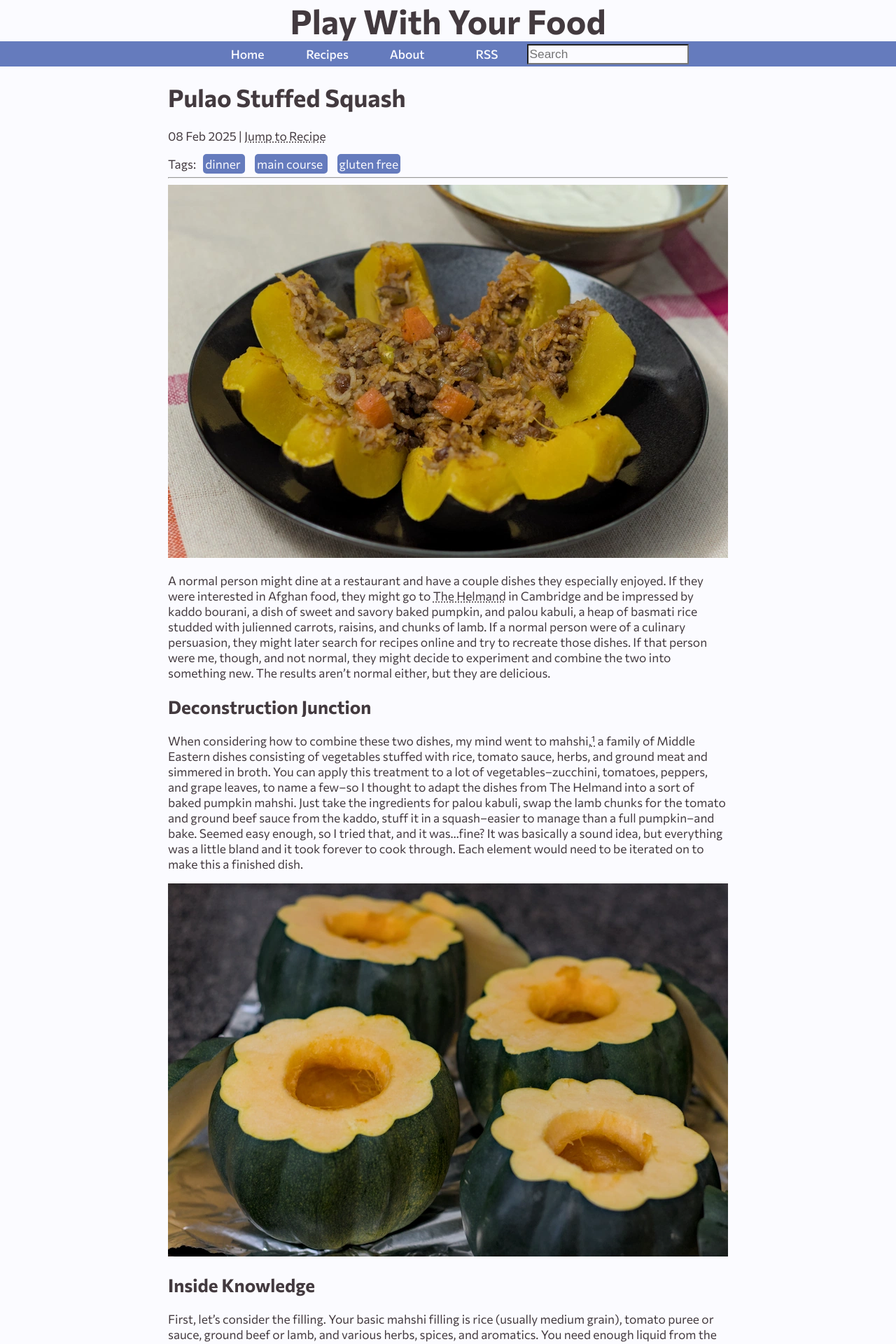
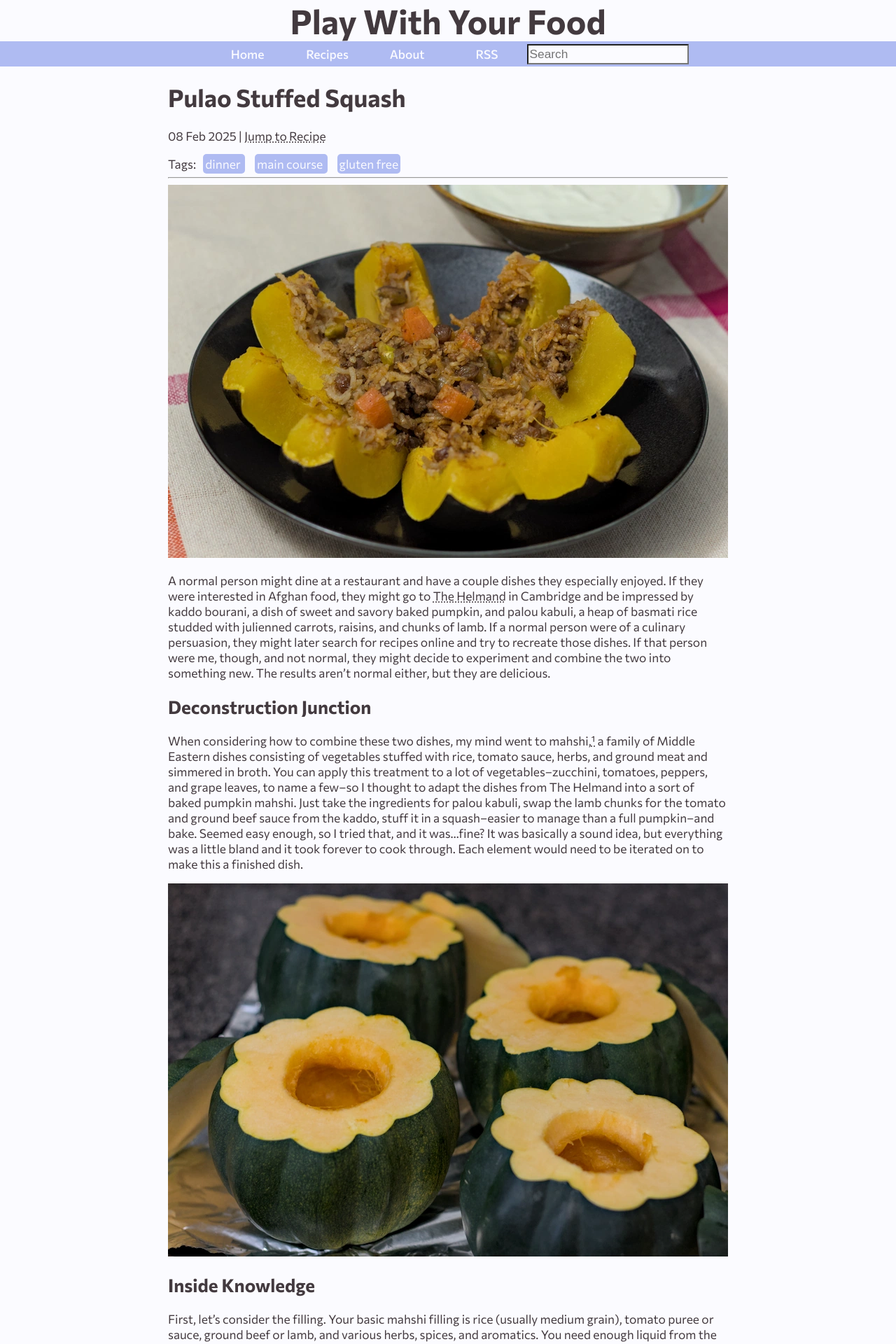
Before and after one commit to wugologist/play-with-your-food, a Jekyll site: the page built from _posts/2025-02-08-pulao-stuffed-squash.md, in a window 1280 px wide. Shown: the top 1920 px of the page at 70% size. Built offline with Jekyll 4.4.1, drawn with Linux system fonts in a browser that asks for light colours; some of the changed text lies outside the part shown.

Commit message:
cleanup and search improvement

```diff
--- a/_sass/main.scss
+++ b/_sass/main.scss
@@ -2,9 +2,9 @@
 
 $dark: #433A3F;
 $light: #FBFBFF;
-$medium: hsl(169, 11%, 75%);
+$medium: #b8c6c4;
 $medium2: #657b7a;
-$accent: #657bbd;
+$accent: #AFBBF2;
 $highlight: #d35b37;
 
 $radius: 7px;
@@ -113,6 +113,10 @@
 
   th:nth-child(1), td:nth-child(1) {
     border-right: 2px solid $dark;
+
+    p::first-letter {
+      text-transform: capitalize;
+    }
   }
 
   tr:nth-child(even) {
@@ -129,6 +133,10 @@
     display: flex;
     align-items: center;
     padding: 3px;
+
+    ::first-letter {
+      text-transform: capitalize;
+    }
   }
 
   .note {
@@ -171,6 +179,10 @@
   a {
     color: $light;
     text-decoration: none;
+  }
+
+  a:hover {
+    color: $highlight;
   }
 }
 
--- a/assets/js/search.js
+++ b/assets/js/search.js
@@ -7,13 +7,13 @@
 
         for (var i = 0; i < results.length; i++) {  // Iterate over them and generate html
           var item = store[results[i].ref];
-          appendString += `<li><a href=${item.url}><h3>${item.title}</h3></a>`;
-          appendString += `<p>${item.content.split('\n')[0]}</p></li>`;
+          appendString += `<div class="search-result"><img src=${item.thumbnail}><a href=${item.url}><h3>${item.title}</h3></a>`;
+          appendString += `<p>${item.content.split('\n')[0]}</p></div>`;
         }
 
         searchResults.innerHTML = appendString;
       } else {
-        searchResults.innerHTML = '<li>No results found</li>';
+        searchResults.innerHTML = '<div>No results found</div>';
       }
     }
 
--- a/search.html
+++ b/search.html
@@ -3,7 +3,7 @@
 ---
 
 <h1>Search Results</h1>
-<ul id="search-results"></ul>
+<div id="search-results"></div>
 
 <script>
   window.store = {
```
Also changed, not shown: other parts of search.html (+2 -1 lines), _posts/2025-02-08-pulao-stuffed-squash.md (+1 -1 lines), 1 other file.
